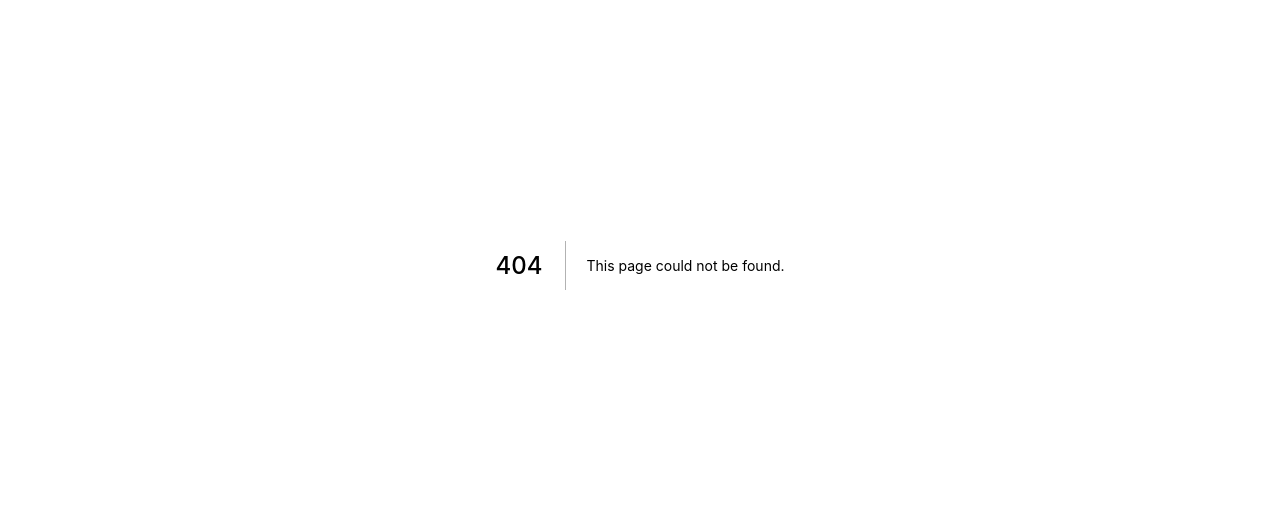
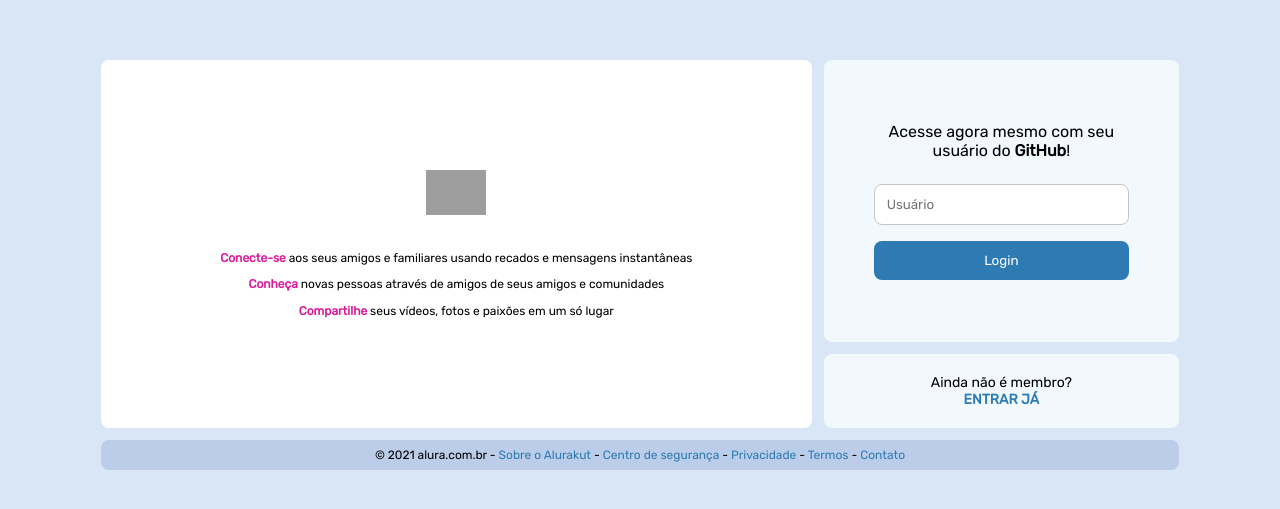
Before and after one commit to willy-r/alurakut, a Next.js app: page /login in a window 1280 px wide. Before the commit this address had no page. Shown: the part 135-644 px from the top of the page. Built offline with nearby package versions, Linux system fonts and the light colour scheme; grey boxes are pictures that could not be loaded.

Commit message:
Add code from day five that creates login page

```diff
--- a/package.json
+++ b/package.json
@@ -8,7 +8,9 @@
   },
   "dependencies": {
     "datocms-client": "^3.4.11",
+    "jsonwebtoken": "^8.5.1",
     "next": "^11.0.0",
+    "nookies": "^2.5.2",
     "react": "^17.0.2",
     "react-dom": "^17.0.2",
     "react-is": "^17.0.2",
--- /dev/null
+++ b/pages/login.js
@@ -0,0 +1,77 @@
+import { useState } from 'react';
+import { useRouter } from 'next/router';
+
+import { setCookie } from 'nookies';
+
+
+export default function LoginScreen() {
+  const router = useRouter();
+  const [githubUser, setGithubUser] = useState('');
+
+  return (
+    <main style={{ display: 'flex', flex: 1, alignItems: 'center', justifyContent: 'center' }}>
+      <div className="loginScreen">
+        <section className="logoArea">
+          <img src="https://alurakut.vercel.app/logo.svg" />
+
+          <p><strong>Conecte-se</strong> aos seus amigos e familiares usando recados e mensagens instantâneas</p>
+          <p><strong>Conheça</strong> novas pessoas através de amigos de seus amigos e comunidades</p>
+          <p><strong>Compartilhe</strong> seus vídeos, fotos e paixões em um só lugar</p>
+        </section>
+
+        <section className="formArea">
+          <form className="box" action="" onSubmit={(event) => {
+            event.preventDefault();
+
+            fetch('https://alurakut.vercel.app/api/login', {
+              method: 'POST',
+              headers: { 'Content-Type': 'application/json' },
+              body: JSON.stringify({ githubUser }),
+            })
+              .then(async (response) => {
+                const { token } = await response.json();
+
+                setCookie(null, 'USER_TOKEN', token, {
+                  path: '/', // A partir de onde o cookie pode ser acessado, nesse caso na homepage.
+                  maxAge: 86400 * 7, // 1 semana.
+                });
+
+                router.push('/');
+              });
+          }}>
+            <legend>
+              Acesse agora mesmo com seu usuário do <strong>GitHub</strong>!
+            </legend>
+            <input
+              type="text"
+              name="github-username"
+              value={githubUser}
+              placeholder="Usuário"
+              aria-label="Usuário"
+              required
+              onChange={(event) => setGithubUser(event.target.value)}
+            />
+            <button type="submit">
+              Login
+            </button>
+          </form>
+
+          <footer className="box">
+            <p>
+              Ainda não é membro? <br />
+              <a href="/login">
+                <strong>ENTRAR JÁ</strong>
+              </a>
+            </p>
+          </footer>
+        </section>
+
+        <footer className="footerArea">
+          <p>
+            © 2021 alura.com.br - <a href="/">Sobre o Alurakut</a> - <a href="/">Centro de segurança</a> - <a href="/">Privacidade</a> - <a href="/">Termos</a> - <a href="/">Contato</a>
+          </p>
+        </footer>
+      </div>
+    </main>
+  );
+}
```
Also changed, not shown: pages/index.js (+52 -16 lines), 1 other file (tests, documents, lock files or other folders).
